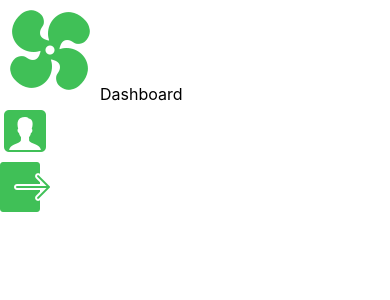
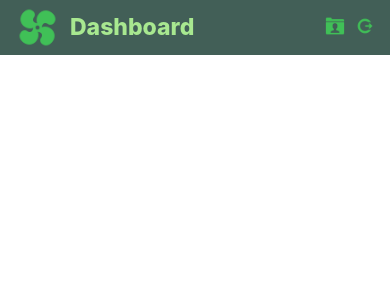
Before and after one commit to uttamakwana/user-dashboard-frontend, a React (Vite) app: page / in a window 390 px wide. Shown: the top 300 px of the page. Built offline with nearby package versions, Linux system fonts and the light colour scheme.

Commit message:
Change the Profile and Logout images and done responsive header component

```diff
--- a/src/components/Header/Header.jsx
+++ b/src/components/Header/Header.jsx
@@ -4,8 +4,8 @@ import images from "../../constants/images";
 const Header = () => {
   return (
     <header className="header">
-      <nav className="header__navbar">
-        <div className="header__navbar__logo-container">
+      <nav className="header__navbar flex-center">
+        <div className="header__navbar__logo-container flex-center">
           <img
             src={images.Logo}
             alt="Logo"
@@ -14,7 +14,7 @@ const Header = () => {
           <span>Dashboard</span>
         </div>
         <div className="header__navbar__list-container">
-          <ul className="header__navbar__list-container__list">
+          <ul className="header__navbar__list-container__list flex-center">
             <li className="header__navbar__list-container-list-item">
               <a
                 href="#home"
--- a/src/components/Header/header.css
+++ b/src/components/Header/header.css
@@ -0,0 +1,60 @@
+.header {
+  position: fixed;
+  top: 0;
+  backdrop-filter: blur(4px);
+  background-color: var(--sixty-percent-color);
+  width: 100%;
+  padding: 0.5rem;
+}
+
+.header__navbar {
+  position: relative;
+}
+
+.header__navbar__logo-container span {
+  font-size: 2.3rem;
+  margin-left: 1rem;
+  font-weight: 800;
+  color: var(--ten-percent-color);
+}
+
+.header__navbar__list-container {
+  position: absolute;
+  right: 5%;
+}
+
+.header__navbar__list-container__list {
+  gap: 1rem;
+}
+
+.header__navbar__list-container__list__item__link img {
+  height: 40px;
+  width: 40px;
+}
+
+@media (max-width: 800px) {
+  .header__navbar {
+    justify-content: space-between !important;
+    padding: 0 1rem;
+  }
+  .header__navbar__list-container {
+    position: static;
+  }
+
+  #header__navbar__logo-container__logo {
+    height: 75px;
+    width: 75px;
+  }
+}
+
+@media (max-width: 450px) {
+  #header__navbar__logo-container__logo {
+    height: 45px;
+    width: 45px;
+  }
+
+  .header__navbar__list-container__list__item__link img {
+    height: 20px;
+    width: 20px;
+  }
+}
--- a/src/index.css
+++ b/src/index.css
@@ -20,4 +20,33 @@
   margin: 0;
   padding: 0;
   box-sizing: border-box;
+  list-style: none;
 }
+
+/* Utility Classes */
+
+.flex-center {
+  display: flex;
+  justify-content: center;
+  align-items: center;
+}
+
+/* Font sizes */
+
+@media (max-width: 400px) {
+  html {
+    font-size: 10px;
+  }
+}
+
+@media (min-width: 401px) and (max-width: 800px) {
+  html {
+    font-size: 12px;
+  }
+}
+
+@media (min-width: 801px) and (max-width: 1366px) {
+  html {
+    font-size: 13px;
+  }
+}
```
Also changed, not shown: src/assets/images/logout.png, src/assets/images/profile.png.
